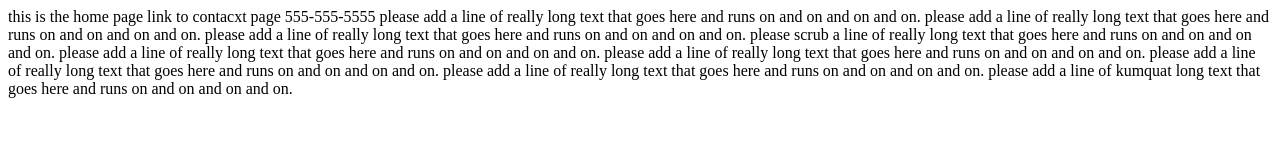
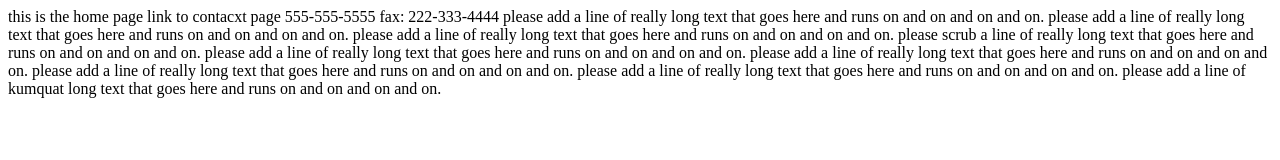
Before and after one commit to SirGnip/ctctemp, a plain HTML site: page index.html in a window 1280 px wide. Drawn offline with Linux system fonts and the light colour scheme.

Commit message:
Added fax number to index page

```diff
--- a/index.html
+++ b/index.html
@@ -2,5 +2,6 @@
 this is the home page
 link to contacxt page
 555-555-5555
+fax: 222-333-4444
 please add a line of really long text that goes here and runs on and on and on and on.  please add a line of really long text that goes here and runs on and on and on and on.  please add a line of really long text that goes here and runs on and on and on and on.  please scrub a line of really long text that goes here and runs on and on and on and on.  please add a line of really long text that goes here and runs on and on and on and on.  please add a line of really long text that goes here and runs on and on and on and on.  please add a line of really long text that goes here and runs on and on and on and on.  please add a line of really long text that goes here and runs on and on and on and on.  please add a line of kumquat long text that goes here and runs on and on and on and on.
 </HTML>
```
